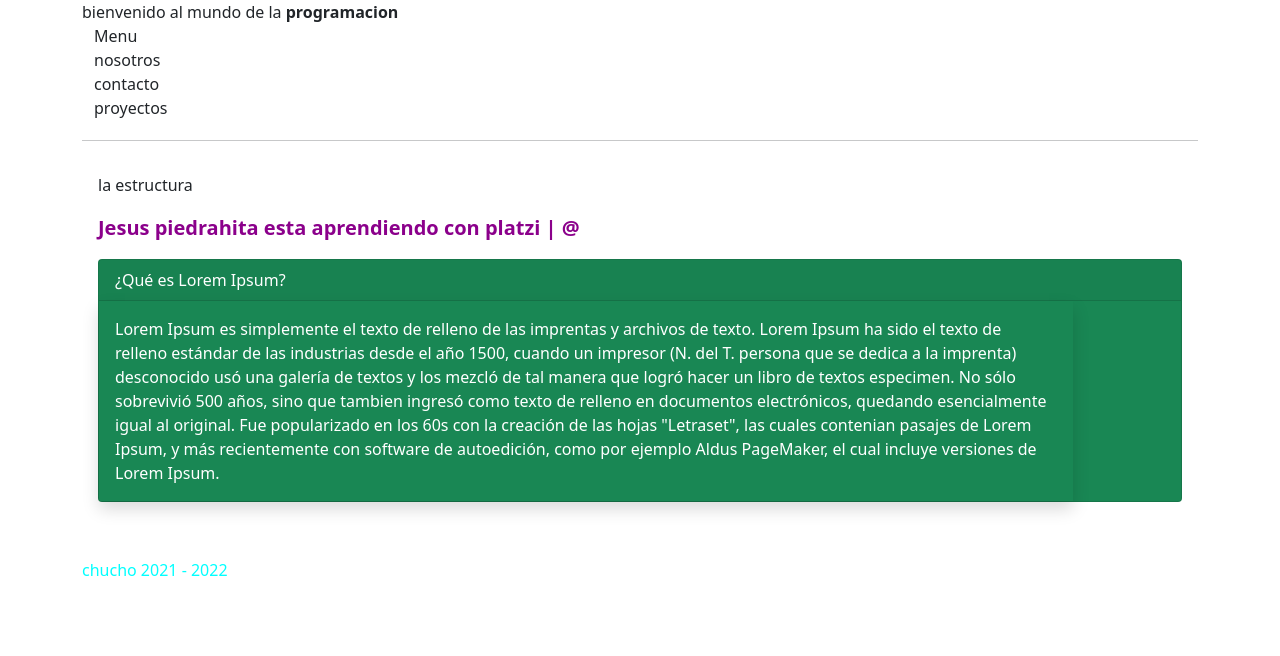
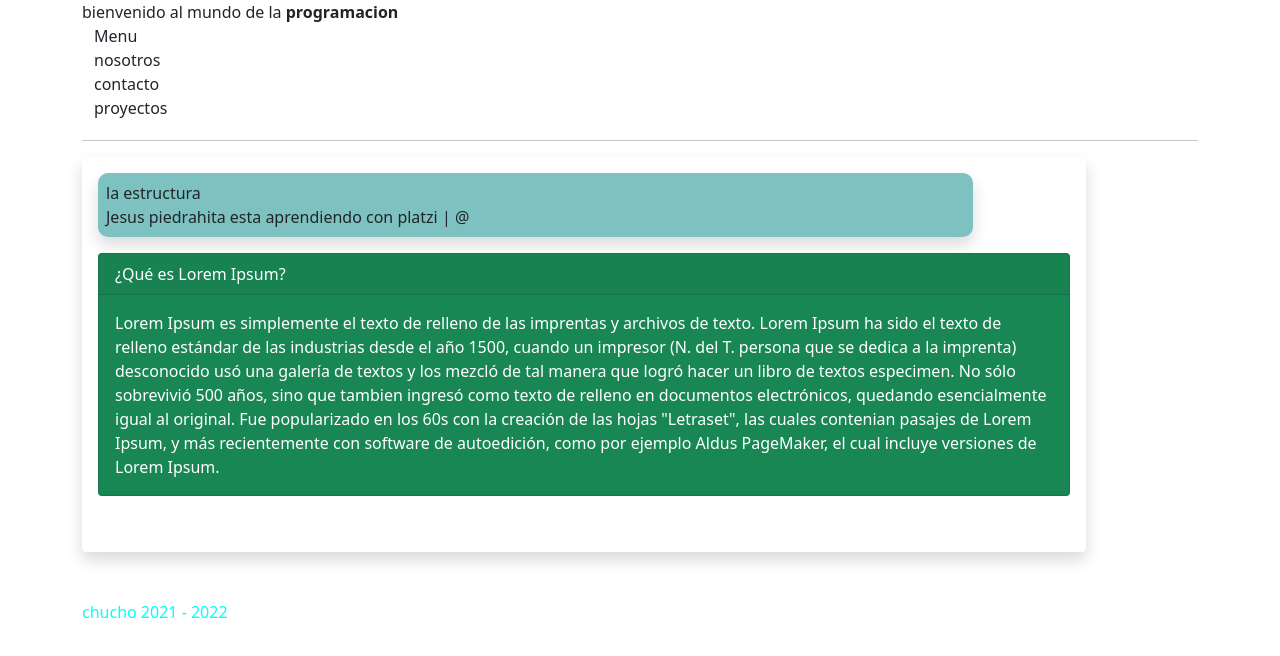
Before and after one commit to Jesus-piedrahita96/projectDemo, a plain HTML site: page index.html in a window 1280 px wide. Drawn offline with nearby package versions, Linux system fonts and the light colour scheme.

Commit message:
cuerpo v2.5.1

```diff
--- a/index.html
+++ b/index.html
@@ -31,18 +31,17 @@
             </nav>
         </header>
         <hr>
-        <section class="p-3">
-            <p>la estructura</p>
-            <p>
+        <section class="p-3 shadow p-3 mb-5 bg-body rounded">
+            <p class="shadow p-2">
+                <span>la estructura</span> <br>
                 Jesus piedrahita esta aprendiendo con platzi | @
             </p>
-            <div class="">
-                <article >
+            <article>
                 <div class="card text-white bg-success mb-3">
                     <div class="card-header">
                         ¿Qué es Lorem Ipsum?
                     </div>
-                        <div class="card-body shadow">
+                    <div class="card-body ">
                         Lorem Ipsum es simplemente el texto de relleno de las imprentas y archivos de texto.
                         Lorem Ipsum ha sido el texto de relleno estándar de las industrias desde el año 1500,
                         cuando un impresor (N. del T. persona que se dedica a la imprenta) desconocido usó una
@@ -55,7 +54,6 @@
                     </div>
                 </div>
             </article>
-            </div>
             <br>
         </section>
         <footer>chucho 2021 - 2022</footer>
--- a/style.css
+++ b/style.css
@@ -10,10 +10,9 @@ section p:nth-child(2){
 }
 
 .shadow{
+    background-color: #7DC2C1;
+    border-radius: 10px;
     width: 90%;
-    -webkit-box-shadow: 10px 17px 9px 4px rgba(0,0,0,0.37);
-    -moz-box-shadow: 10px 17px 9px 4px rgba(0,0,0,0.37);
-    box-shadow: 10px 17px 9px 4px rgba(0,0,0,0.37);
 }
 
 
```
Lines whose indentation alone changed are shown as unchanged.
